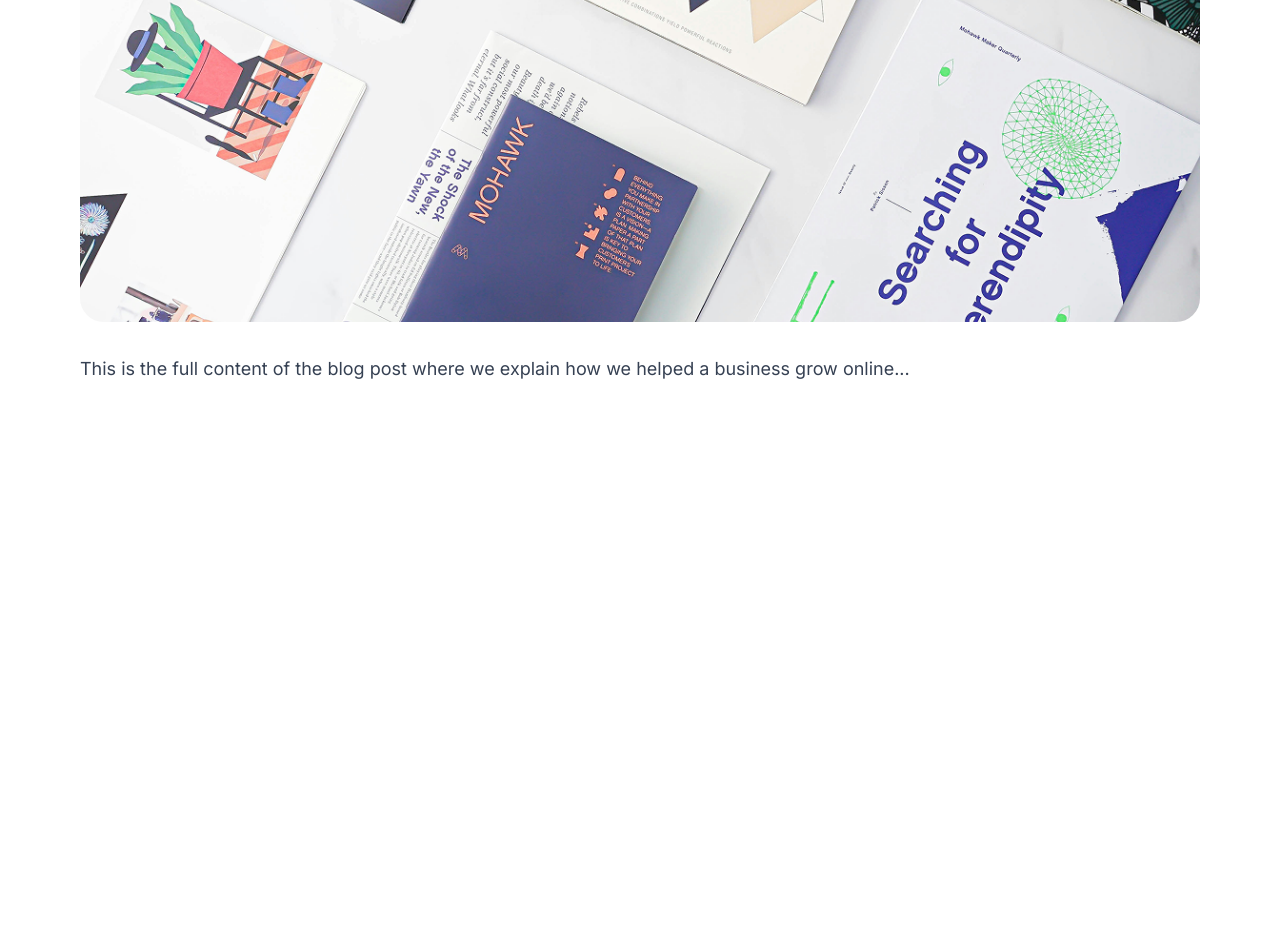
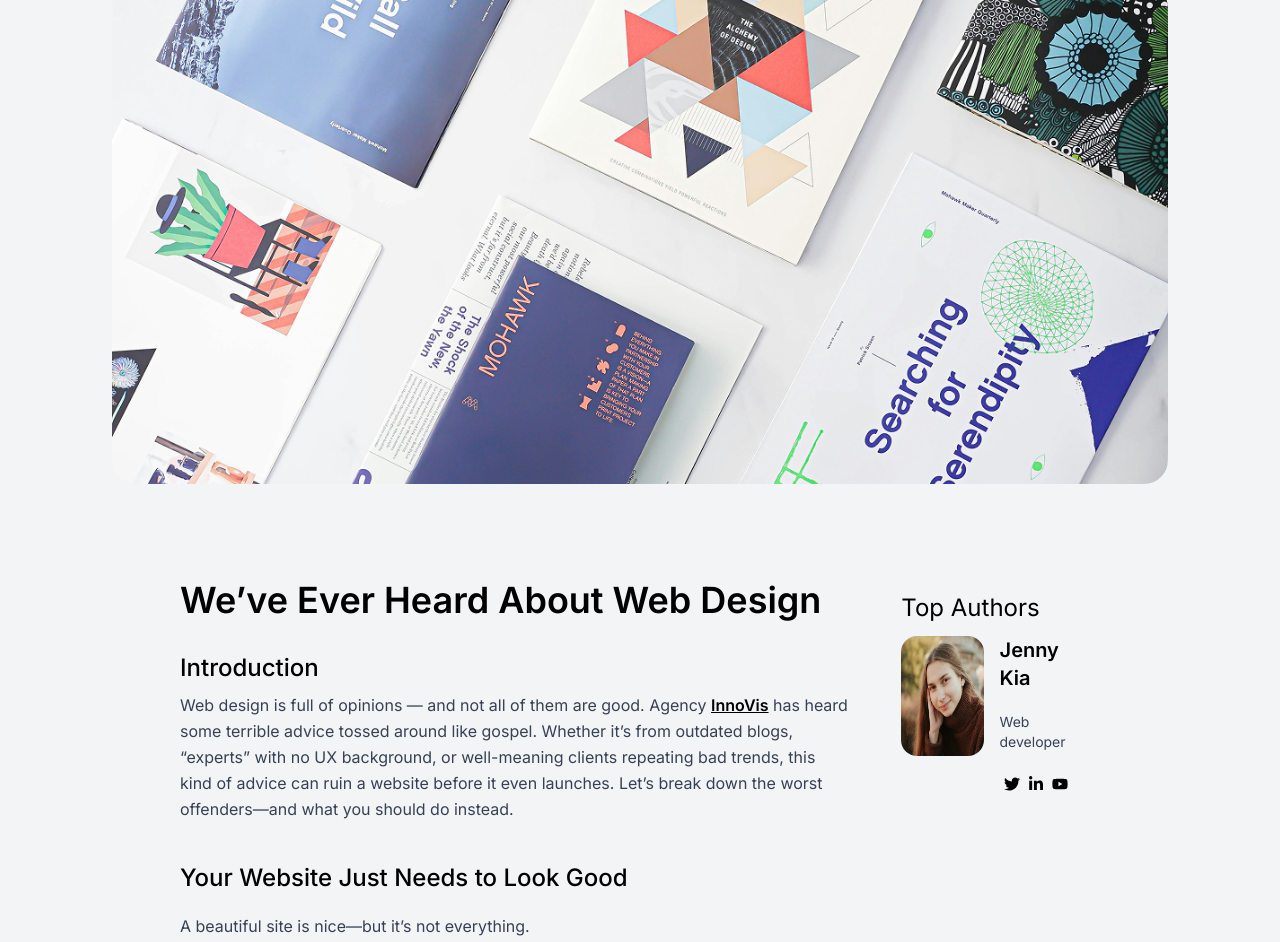
Before and after one commit to Meiprakash/Zenthink, a Next.js app: page /Blog/case-study in a window 1280 px wide. Shown: the part 354-1296 px from the top of the page. Before the commit the page ends 801 px from the top, so only its background shows below. Built offline with nearby package versions, Linux system fonts and the light colour scheme.

Commit message:
fix:fixed blog page with responsive design

```diff
--- a/src/app/Blog/[slug]/page.tsx
+++ b/src/app/Blog/[slug]/page.tsx
@@ -1,14 +1,23 @@
+import BlogSection from "@/app/Components/Blog";
+import Navbar from "@/app/Components/Navbar/Navbar";
 import Image from "next/image";
+import Link from "next/link";
+import Blog from "../page";
+import ConnectSection from "@/app/Components/ConnectUs";
+import Footer from "@/app/Components/Footer";
+import { FaTwitter, FaLinkedinIn, FaYoutube } from "react-icons/fa";
+
 
 const blogs = [
   {
     slug: "case-study",
-    title: "Case Study: How We Helped Grow Online",
+    title: "How We Helped Grow Online",
     author: "Elen Arose",
     date: "May 20, 2025",
     content:
       "This is the full content of the blog post where we explain how we helped a business grow online...",
     image: "/blog-02.png",
+    link: "/Blog/case-study",
   },
   {
     slug: "design-mistakes",
@@ -18,11 +27,17 @@
     content:
       "In this article, we explore the biggest mistakes designers make and how to avoid them for better UX...",
     image: "/blog-07.png",
+    link: "/Blog/design-mistakes",
   },
 ];
 
-export default function BlogDetail({ params }: { params: { slug: string } }) {
-  const blog = blogs.find((b) => b.slug === params.slug);
+export default async function BlogDetail({
+  params,
+}: {
+  params: Promise<{ slug: string }>;
+}) {
+  const { slug } = await params;
+  const blog = blogs.find((b) => b.slug === slug);
 
   if (!blog) {
     return (
@@ -35,19 +50,221 @@
   }
 
   return (
+    <div className="bg-gray-100">
+      <Navbar />
+
+      {/* Blog Header Section */}
       <div className="min-h-screen px-6 md:px-20 py-16">
-      <h1 className="text-4xl font-bold mb-4">{blog.title}</h1>
-      <p className="text-gray-500 mb-8">
-        {blog.date} • {blog.author}
+        <div className="grid grid-cols-2 p-4 lg:p-8 lg:mb-4 gap-8">
+          <h1 className="text-3xl lg:text-4xl ml-7 text-black font-semibold mb-4 col-span-1">
+            {blog.title}
+          </h1>
+          <p className="text-gray-500 mb-8  col-span-1 lg:ml-19 lg:mr-7">
+            {blog.content}
           </p>
+        </div>
+
+        {/* Featured Image */}
+        <div className="flex justify-center">
           <Image
             src={blog.image}
             alt={blog.title}
             width={1000}
             height={500}
-        className="w-full max-h-[500px] object-cover rounded-3xl mb-8"
+            className="w-full max-w-6xl mx-8 max-h-[500px] object-cover rounded-3xl lg:mb-8 sm:mb-3"
           />
-      <p className="text-lg text-gray-700 leading-relaxed">{blog.content}</p>
+        </div>
+      </div>
+
+      {/* Blog Body */}
+      <div className="grid sm:grid-cols-3 lg:grid-cols-3 lg:ml-25 gap-8 px-6 md:px-20 pb-16 text-black">
+        <div className="lg:col-span-2 sm:col-span-2 space-y-10">
+          <div>
+            <h2 className="text-2xl lg:text-4xl font-semibold mb-3">
+              We’ve Ever Heard About Web Design
+            </h2>
+
+            <h3 className="text-xl lg:text-2xl font-medium mt-8 mb-2">
+              Introduction
+            </h3>
+            <p className="text-gray-700 leading-relaxed">
+              Web design is full of opinions — and not all of them are good.
+              Agency{" "}
+              <Link
+                href="https://www.google.com"
+                target="_blank"
+                rel="noopener noreferrer"
+                className="underline text-black font-semibold transition-colors"
+              >
+                InnoVis
+              </Link>{" "}
+              has heard some terrible advice tossed around like gospel. Whether
+              it’s from outdated blogs, “experts” with no UX background, or
+              well-meaning clients repeating bad trends, this kind of advice can
+              ruin a website before it even launches. Let’s break down the worst
+              offenders—and what you should do instead.
+            </p>
+          </div>
+
+          <div>
+            <h3 className="text-xl lg:text-2xl font-medium mb-5">
+              Your Website Just Needs to Look Good
+            </h3>
+            <p className="text-gray-700">
+              A beautiful site is nice—but it’s not everything.
+            </p>
+            <p className="text-gray-700 mb-4">Here’s why that’s a problem:</p>
+            <ol className="list-decimal list-inside space-y-1 text-black font-semibold">
+              <li>Pretty design ≠ user-friendly design</li>
+              <li>It might lack accessibility</li>
+              <li>It won’t convert without structure</li>
+            </ol>
+          </div>
+
+          <div>
+            <h3 className="text-xl lg:text-2xl font-medium mb-5">
+              Put Everything on the Homepage
+            </h3>
+            <p className="text-gray-700 mb-3">
+              Too much information up front can:
+            </p>
+            <ul className="list-disc list-inside space-y-1 text-black font-semibold">
+              <li>Overwhelm visitors</li>
+              <li>Dilute your message</li>
+              <li>Confuse your navigation</li>
+            </ul>
+          </div>
+
+          <div className="bg-white rounded-2xl p-6">
+            <p className="text-2xl  text-gray-700 font-medium">
+              “Experts with no UX background, or well-meaning clients repeating
+              bad trends, can ruin a website before it even launches.”
+            </p>
+          </div>
+
+          <div>
+            <h3 className="text-xl font-medium mb-2">
+              Internal Navigation Done Right
+            </h3>
+            <p className="text-gray-700">
+              Internal linking helps with both user experience and SEO. Here’s a
+              good example of how to do it:{" "}
+              <a
+                href="https://www.google.com"
+                target="_blank"
+                rel="noopener noreferrer"
+                className="underline hover:text-blue-600 transition-colors"
+              >
+                {" "}
+                Explore our UX Design Services
+              </a>
+            </p>
+          </div>
+          <div>
+            <h3 className="text-xl font-medium mb-2">Final Thought</h3>
+            <p className="text-gray-700">
+              Web design isn’t just about looking good. It’s about guiding
+              users, telling your story, and helping people take action. The
+              best sites feel effortless—and that takes thoughtful planning.
+              Ready to avoid bad advice and build something great?
+            </p>
+          </div>
+        </div>
+
+        {/* Sidebar  */}
+        <div className="col-span-1">
+          <div className="px-5 py-3 ">
+            <h1 className="text-2xl">Top Authors</h1>
+          </div>
+          <div className="grid grid-cols-3 ">
+            <div className="col-span-1 lg:mr-1 lg:ml-5">
+              <Image
+                src="/author.png"
+                alt="author "
+                width={100}
+                height={100}
+                className="rounded-2xl lg:w-30 lg:h-30 sm:w-50 sm:h-20"
+              />
+            </div>
+            <div className="col-span-2 lg:mr-30 sm:ml-3">
+              <h2 className="text-black font-semibold lg:text-xl  mb-2">
+                Jenny Kia
+              </h2>
+              <p className="text-gray-700 sm:text-sm lg:mt-5">Web developer</p>
+              <div className="flex lg:mt-5">
+                <a href="https://Twitter.com" className="m-1">
+                  {" "}
+                  <FaTwitter />
+                </a>
+                <a href="https://Linkedin.com" className="m-1">
+                  <FaLinkedinIn />
+                </a>
+                <a href="https://Youtube.com" className="m-1">
+                  <FaYoutube />
+                </a>
+              </div>
+            </div>
+          </div>
+        </div>
+      </div>
+
+      {/* blog cards */}
+      <div className="max-w-7xl mx-auto ">
+        {/* Section Heading */}
+        <div className="flex  md:flex-row md:items-end justify-between mb-16 gap-6">
+          {/* Left side title */}
+          <div>
+            <h2 className="text-4xl md:text-5xl sm:text-2xl sm:ml-5 sm:mt-3 font-bold text-gray-900 leading-tight">
+              Related Blog
+            </h2>
+          </div>
+
+          {/* Right side text */}
+          <p className="text-gray-600 text-base md:text-lg leading-relaxed max-w-lg">
+            We help brands grow through strategic design and digital
+            experiences. From brand identity to powerful websites, our services
+            are Impression
+          </p>
+        </div>
+
+        {/* Blog Cards Section */}
+        <div className="grid md:grid-cols-2 sm:grid-cols-2 gap-10">
+          {blogs.map((blog, index) => (
+            <div key={index}>
+              <Link
+                href={blog.link}
+                className="block group overflow-hidden rounded-3xl bg-white border border-gray-100 shadow-sm hover:shadow-md transition-all duration-100"
+              >
+                {/* Image */}
+                <div className="overflow-hidden rounded-3xl">
+                  <Image
+                    src={blog.image}
+                    alt={blog.title}
+                    width={800}
+                    height={500}
+                    className="w-full h-72 object-cover transition-transform duration-400 group-hover:scale-125"
+                  />
+                </div>
+
+                {/* Text content */}
+                <div className="p-6">
+                  <p className="text-gray-500 text-sm mb-2">
+                    {blog.date} • {blog.author}
+                  </p>
+                  <h3 className="text-xl font-semibold text-gray-900 mb-2 transition-colors duration-300">
+                    {blog.title}
+                  </h3>
+                  <p className="text-gray-600 text-sm leading-relaxed">
+                    {blog.content}
+                  </p>
+                </div>
+              </Link>
+            </div>
+          ))}
+        </div>
+      </div>
+      <ConnectSection />
+      <Footer />
     </div>
   );
 }
--- a/src/app/Blog/page.tsx
+++ b/src/app/Blog/page.tsx
@@ -44,7 +44,7 @@
     description:
       "Discover the fascinating process behind transforming innovative ideas into powerful digital experiences that truly resonate with users.",
     image: "/blog-05.png",
-    link: "/blog/design-mistakes",
+    link: "/Blog/design-mistakes",
   },
   {
     title: "How Branding Shapes the Way Customers Feel",
@@ -53,7 +53,7 @@
     description:
       "Explore key strategies brands use to stand out in today's competitive market. Learn how they build unique identities and engage consumers.",
     image: "/blog-04.png",
-    link: "/blog/design-mistakes",
+    link: "/Blog/design-mistakes",
   },
   {
     title: "Why Great Design Is More Than Just Looks",
@@ -62,7 +62,7 @@
     description:
       "Avoid common mistakes that harm your website's performance and user experience. Being aware of these pitfalls can improve functionality and satisfaction.",
     image: "/blog-03.png",
-    link: "/blog/design-mistakes",
+    link: "/Blog/design-mistakes",
   },
   {
     title: "The $0 Marketing Plan Creative Strategies",
@@ -71,7 +71,7 @@
     description:
       "Explore these fantastic and cost-free strategies to promote your digital products effectively and stand out in the market!",
     image: "/blog-02.png",
-    link: "/blog/design-mistakes",
+    link: "/Blog/design-mistakes",
   },
   {
     title: "Worst Advice We've Ever Heard About Web Design",
@@ -80,7 +80,7 @@
     description:
       "A digital overhaul increased website traffic, enhanced user engagement, and fueled business growth.",
     image: "/blog-01.png",
-    link: "/blog/design-mistakes",
+    link: "/Blog/design-mistakes",
   },
 ];
 
```
Also changed, not shown: public/author.png (added). Lines whose indentation alone changed are shown as unchanged.
